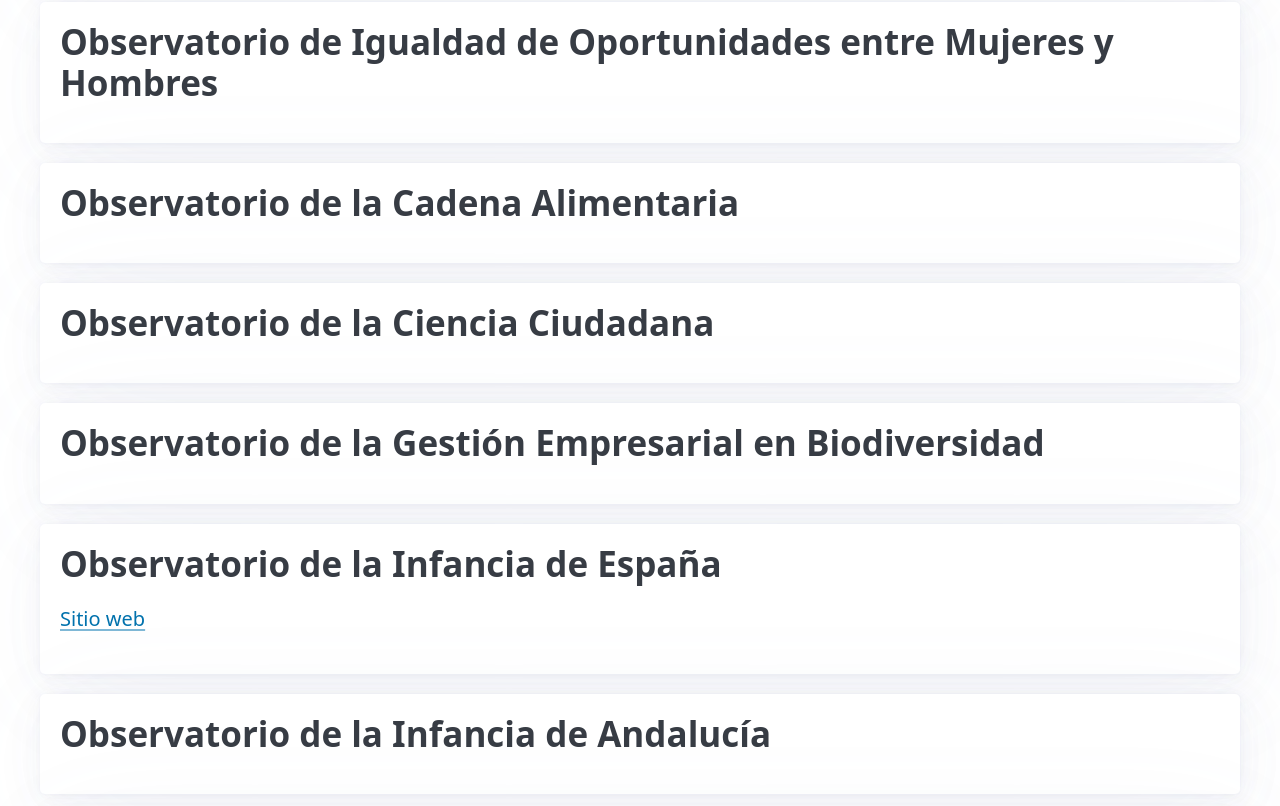
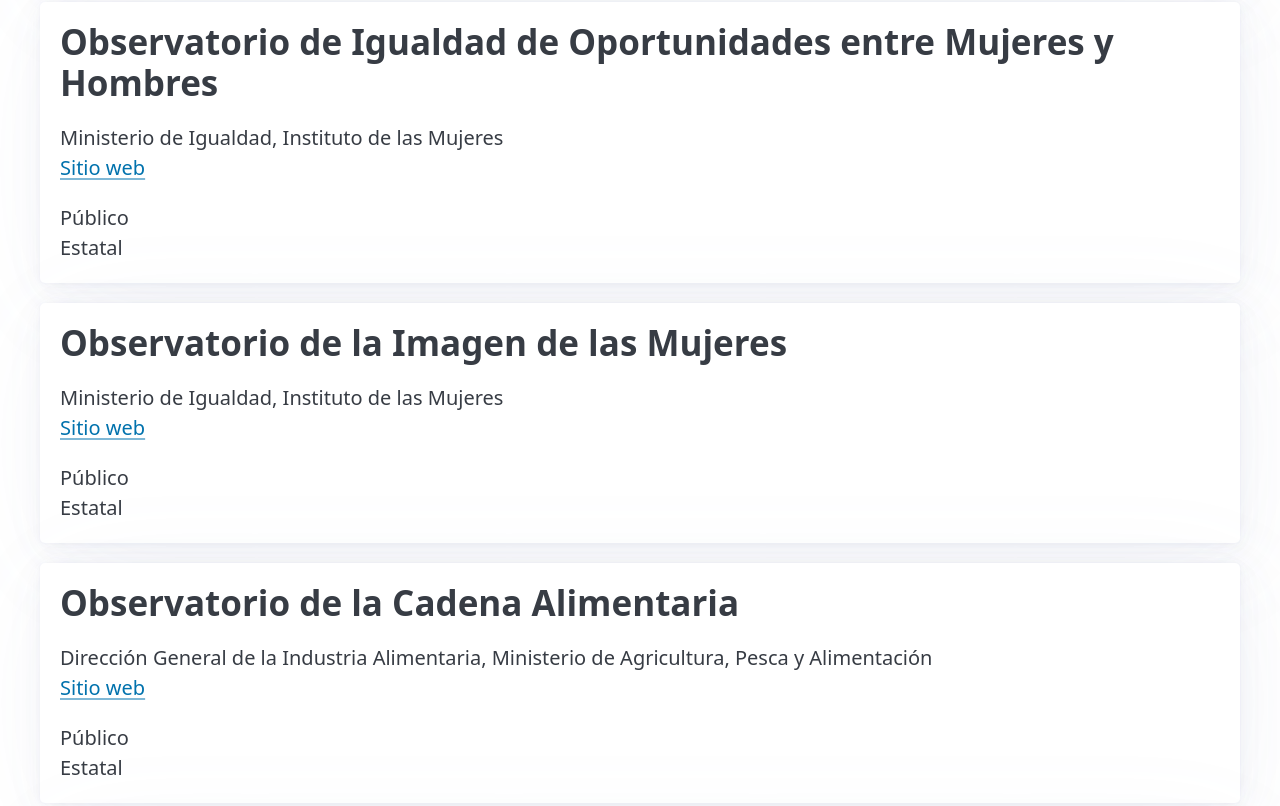
Before and after one commit to JaimeObregon/observatoriospublicos.es, a website with bundled scripts: page httpdocs/index.html in a window 1280 px wide. Shown: the part 3340-4146 px from the top of the page. Built offline with nearby package versions, Linux system fonts and the light colour scheme.

```diff
--- a/httpdocs/datasource.js
+++ b/httpdocs/datasource.js
@@ -118,9 +118,35 @@
   },
   {
     name: 'Observatorio de Igualdad de Oportunidades entre Mujeres y Hombres',
+    website:
+      'https://www.inmujeres.gob.es/observatorios/observIgualdad/home.htm',
+    type: 'public',
+    scope: 'estatal',
+    parents: ['Ministerio de Igualdad', 'Instituto de las Mujeres'],
+    docs: [
+      {
+        name: 'Real Decreto 1686/2000, de 6 de octubre, por el que se crea el Observatorio de la Igualdad de Oportunidades entre mujeres y hombres',
+        url: 'https://www.inmujeres.gob.es/observatorios/observIgualdad/docs/realDecreto.pdf',
+      },
+    ],
+  },
+  {
+    name: 'Observatorio de la Imagen de las Mujeres',
+    website: 'https://www.inmujeres.gob.es/observatorios/observImg/home.htm',
+    type: 'public',
+    scope: 'estatal',
+    parents: ['Ministerio de Igualdad', 'Instituto de las Mujeres'],
   },
   {
     name: 'Observatorio de la Cadena Alimentaria',
+    website:
+      'https://www.mapa.gob.es/es/alimentacion/temas/observatorio-cadena/organizacion-y-estructura/',
+    parents: [
+      'Dirección General de la Industria Alimentaria',
+      'Ministerio de Agricultura, Pesca y Alimentación',
+    ],
+    scope: 'estatal',
+    type: 'public',
   },
   {
     name: 'Observatorio de la Ciencia Ciudadana',
--- a/httpdocs/index.html
+++ b/httpdocs/index.html
@@ -107,8 +107,6 @@
         lo del medio simplemente se rellena con paja, volcados a tablas de datos
         que ya tengamos, y gráficas absurdas de Excel.
       </p>
-
-      <h2>…</h2>
     </main>
 
     <footer>
```
